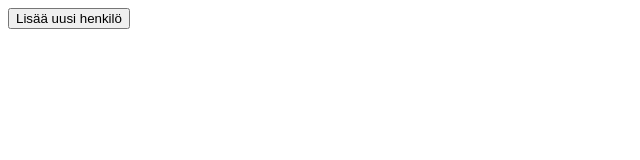
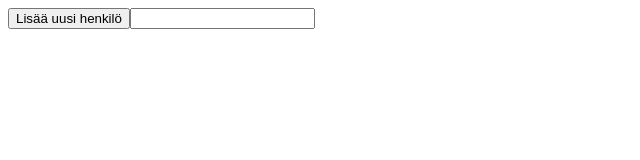
Before and after one commit to JJarvenpaa/cgi_assignment, an Angular app: page / in a window 1280 px wide. Shown: the top 160 px of the page, without its empty margins (0-640 px from the left). Built offline with nearby package versions, Linux system fonts and the light colour scheme.

Commit message:
WIP bind data on form to our component and test it with onSubmit

```diff
--- a/src/app/app.component.html
+++ b/src/app/app.component.html
@@ -1,8 +1,11 @@
-<main>
+
   <div class="container">
-    <button (click)="addPerson()">Lisää uusi henkilö</button>
+    <form (ngSubmit)="onSubmit()">
+    <button>Lisää uusi henkilö</button>
     <!-- TODO: make person parameters as inputs here-->
-      {{ name }}
+    <input type="text" class="form-control" id="name" required
+    [(ngModel)]="person.name" name="name">
+
+    </form>
   </div>
-</main>
 <router-outlet />
```
